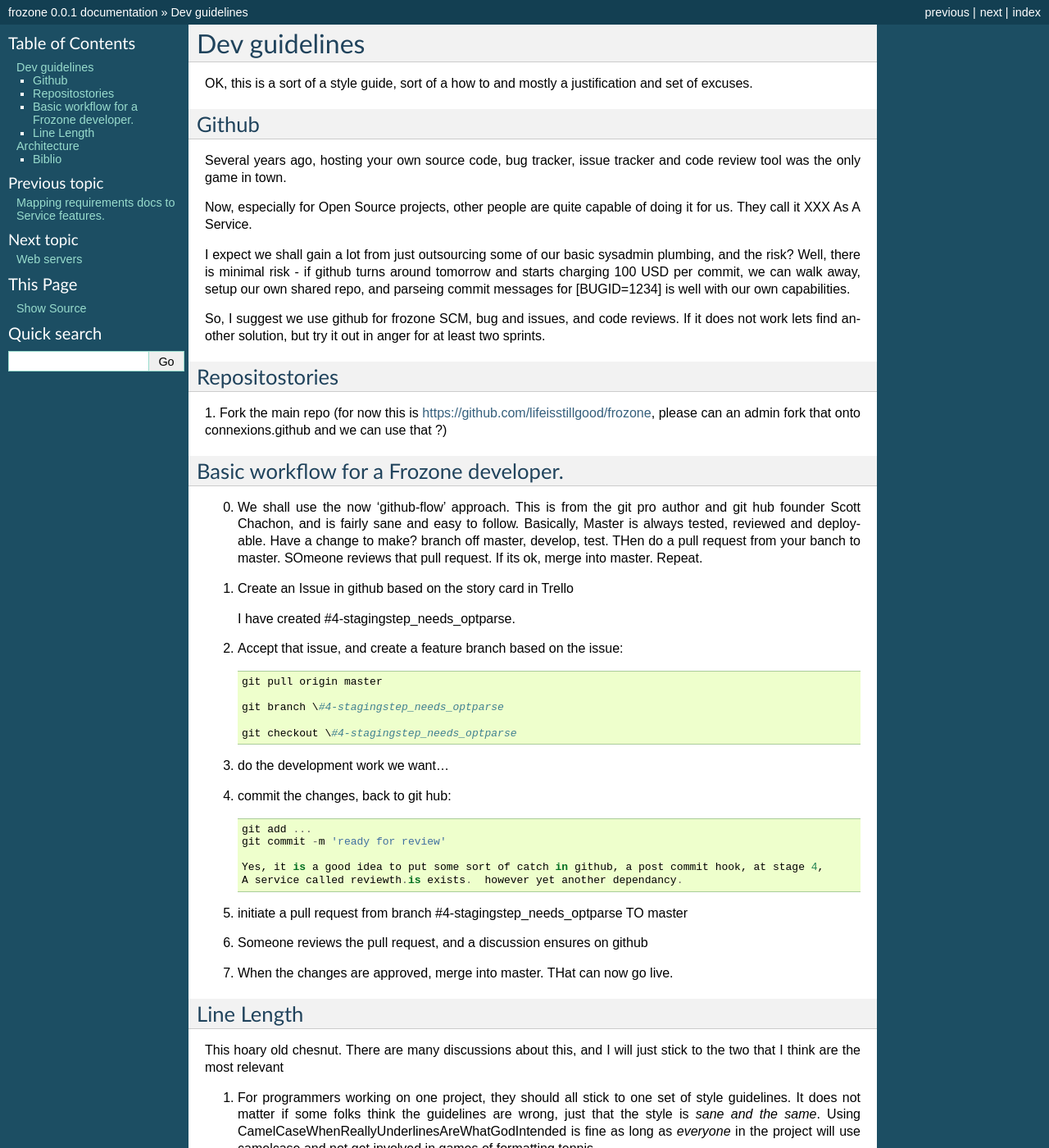
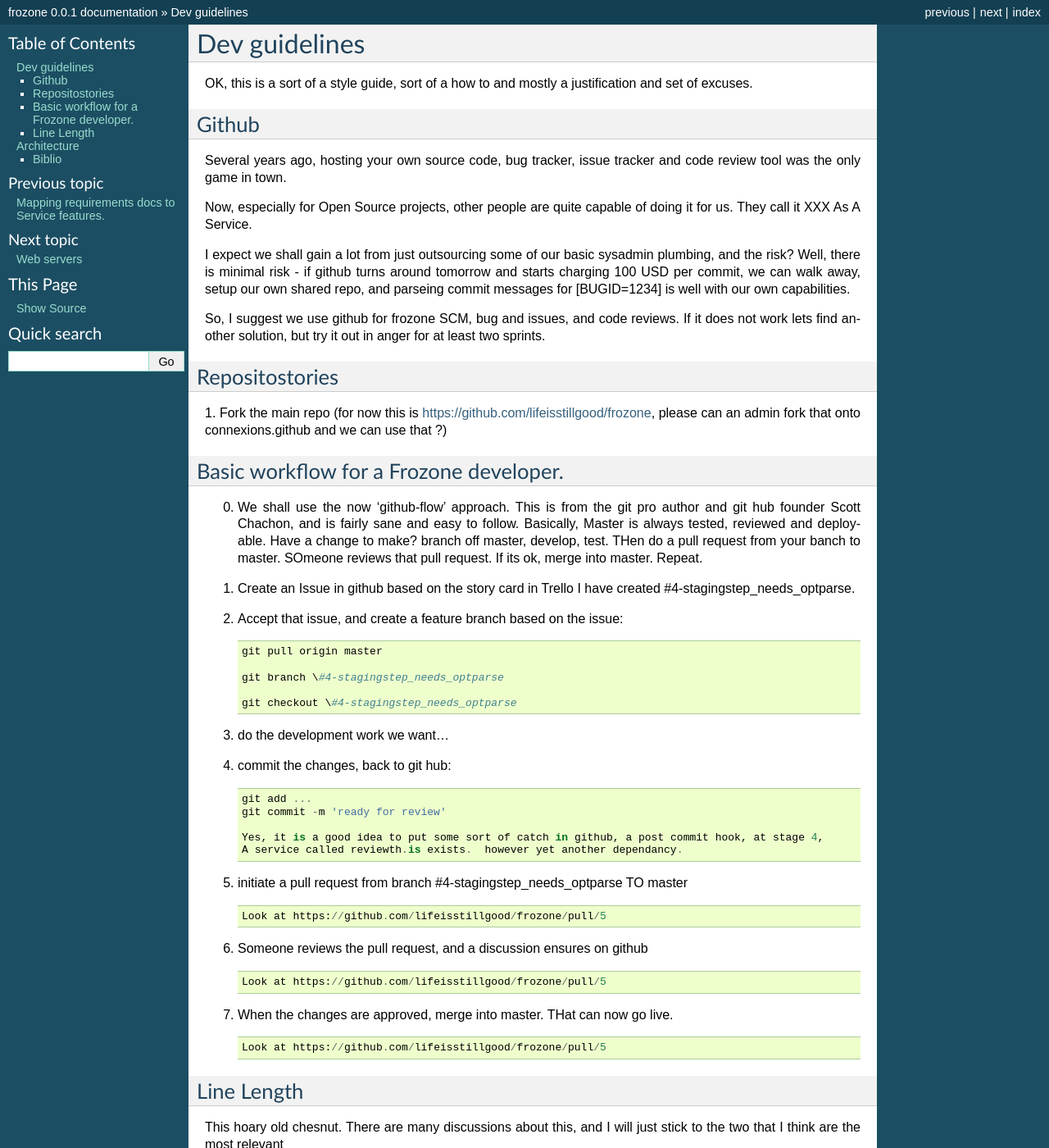
Before and after one commit to zniper/rhaptos2.repo, a Sphinx documentation site: the page built from docs/development_guidelines.rst, in a window 1280 px wide and 1400 px high. Shown: the whole window at 82% size. Built offline with Sphinx 7.4.7, drawn with Linux system fonts in a browser that asks for light colours.

Commit message:
doc changes pt2

```diff
--- a/docs/development_guidelines.rst
+++ b/docs/development_guidelines.rst
@@ -47,9 +47,6 @@ Basic workflow for a Frozone developer.
 
 
 1. Create an Issue in github based on the story card in Trello
-
-   ::
-
    I have created #4-stagingstep_needs_optparse.
 
 2. Accept that issue, and create a feature branch based on the issue::
@@ -64,6 +61,7 @@ Basic workflow for a Frozone developer.
 
 3. do the development work we want...
 
+
 4. commit the changes, back to git hub::
 
     git add ...
@@ -74,11 +72,26 @@ Basic workflow for a Frozone developer.
 
 5. initiate a pull request from branch \#4-stagingstep_needs_optparse TO master
 
+   ::
+
+    Look at https://github.com/lifeisstillgood/frozone/pull/5
+
+
 
 6. Someone reviews the pull request, and a discussion ensures on github
 
+   ::
+
+    Look at https://github.com/lifeisstillgood/frozone/pull/5
+
+
 
 7. When the changes are approved, merge into master.  THat can now go live.
+
+   ::
+
+    Look at https://github.com/lifeisstillgood/frozone/pull/5
+
 
 
 Line Length
```
